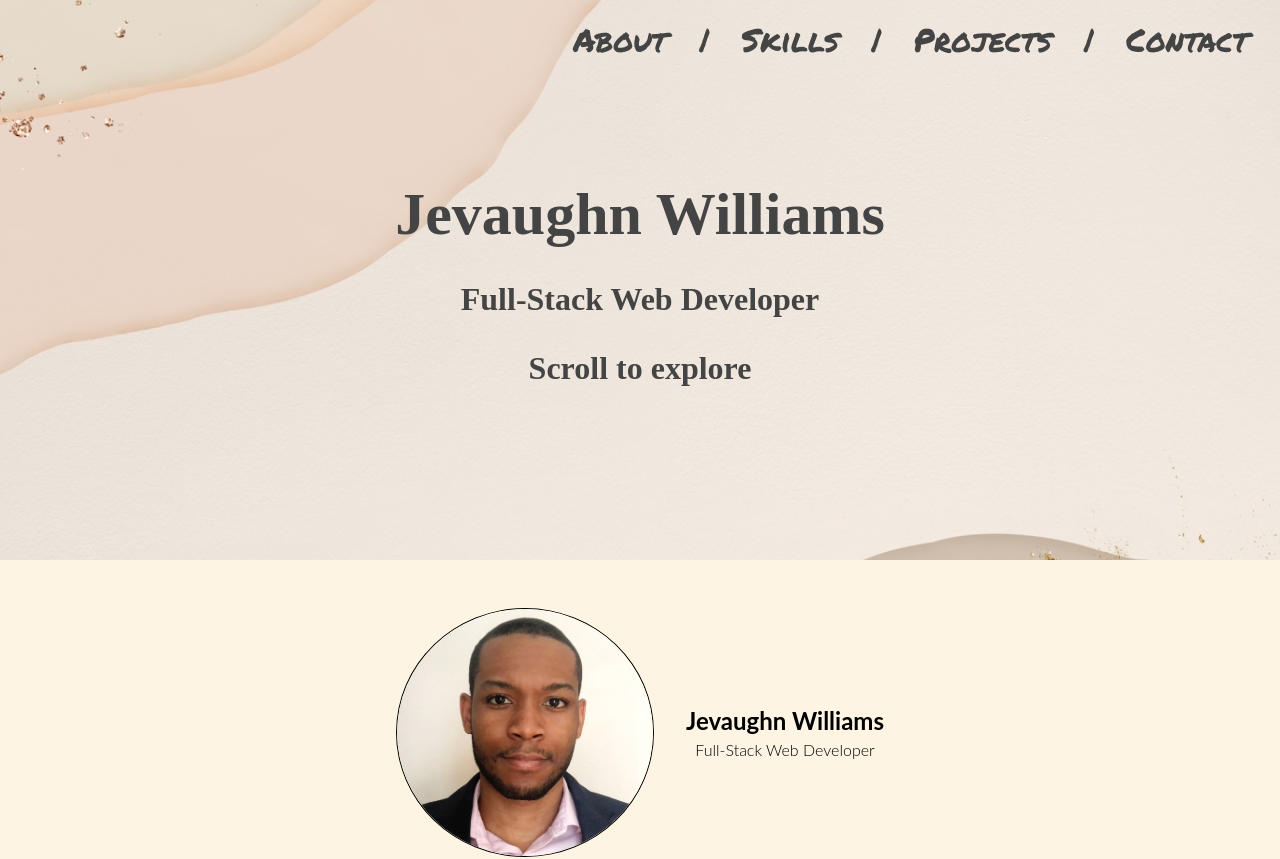
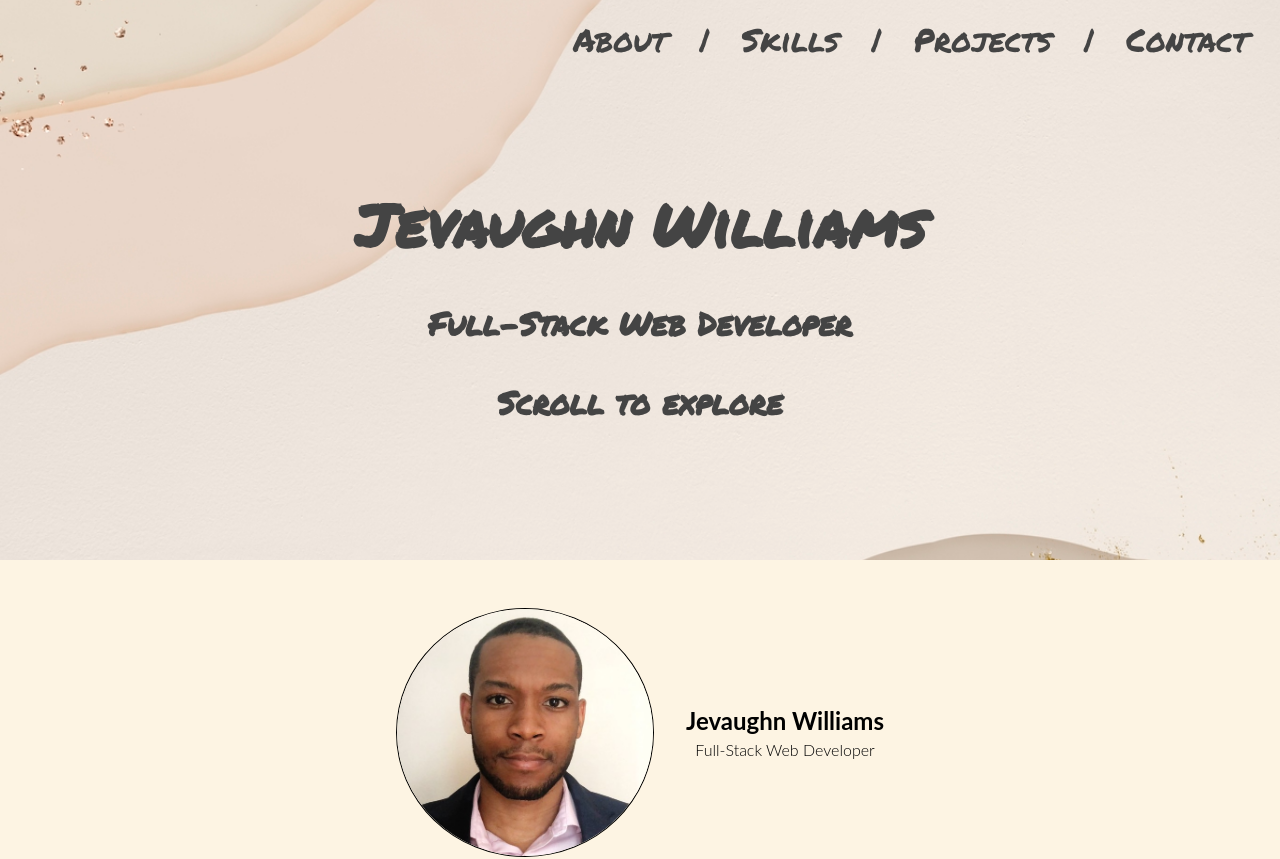
Before and after one commit to Jevaughn-W/portfolio-site, a React (Create React App) app: page / in a window 1280 px wide. Shown: the top 859 px of the page. Built offline with nearby package versions, Linux system fonts and the light colour scheme.

Commit message:
Update font on h2 and h3 showing name and title

```diff
--- a/src/Components/Landing-page/landing.css
+++ b/src/Components/Landing-page/landing.css
@@ -18,11 +18,13 @@
   padding-top: 3em;
   font-size: 60px;
   color: #444444;
+  font-family: "Permanent Marker";
 }
 #landing-page h3 {
   color: #444444;
   margin-top: 1em;
   font-size: 32px;
+  font-family: "Permanent Marker";
 }
 
 /*# sourceMappingURL=landing.css.map */
--- a/src/Components/Landing-page/landing.scss
+++ b/src/Components/Landing-page/landing.scss
@@ -14,12 +14,14 @@
     padding-top:3em;
     font-size: 60px;
     color: $font-colour;
+    font-family: $permanent-marker;
   }
 
   h3 {
     color: $font-colour;
     margin-top: 1em;
     font-size: 32px;
+    font-family: $permanent-marker;
   }
 
   text-align: center;
```
Also changed, not shown: src/Components/assets/fonts/PermanentMarker-Regular.ttf (deleted), 1 other file (tests, documents, lock files or other folders).
